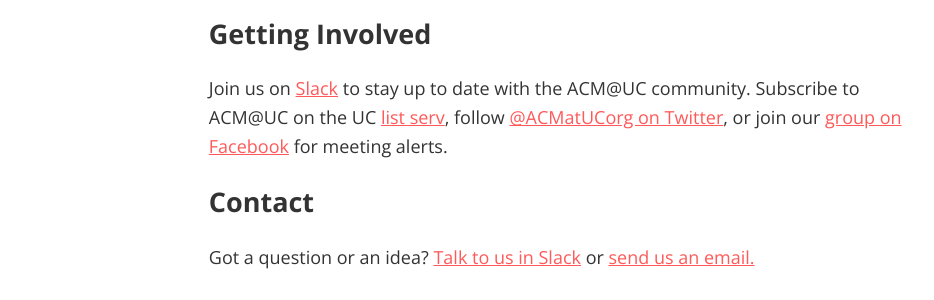
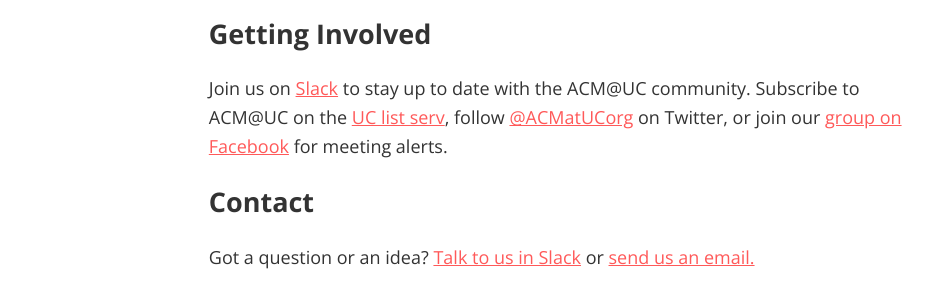
Before and after one commit to ACMatUC/acmatuc.github.io, a Jekyll site: the page built from index.html, in a window 1280 px wide. Shown: the part 491-791 px from the top of the page, without its empty margins (166-1100 px from the left). Built offline with Jekyll 4.4.1, drawn with Linux system fonts in a browser that asks for light colours; part of the change alters nothing that is shown.

```diff
--- a/index.html
+++ b/index.html
@@ -16,7 +16,7 @@ order: 1
 <h2>Getting Involved</h2>
 
 <p>
-  Join us on <a href="https://acmcincy.slack.com">Slack</a> to stay up to date with the ACM@UC community. Subscribe to ACM@UC on the UC <a href="listserv@listserv.uc.edu">list serv</a>, follow <a href="https://twitter.com/ACMatUCorg">@ACMatUCorg on Twitter</a>, or join our <a href="https://www.facebook.com/groups/ACMatUC/">group on Facebook</a> for meeting alerts.
+  Join us on <a href="https://acmcincy.slack.com">Slack</a> to stay up to date with the ACM@UC community. Subscribe to ACM@UC on the <a href="listserv@listserv.uc.edu">UC list serv</a>, follow <a href="https://twitter.com/ACMatUCorg">@ACMatUCorg</a> on Twitter, or join our <a href="https://www.facebook.com/groups/ACMatUC/">group on Facebook</a> for meeting alerts.
 </p>
 
 <h2>Contact</h2>
```
Also changed, not shown: README.md (added).
